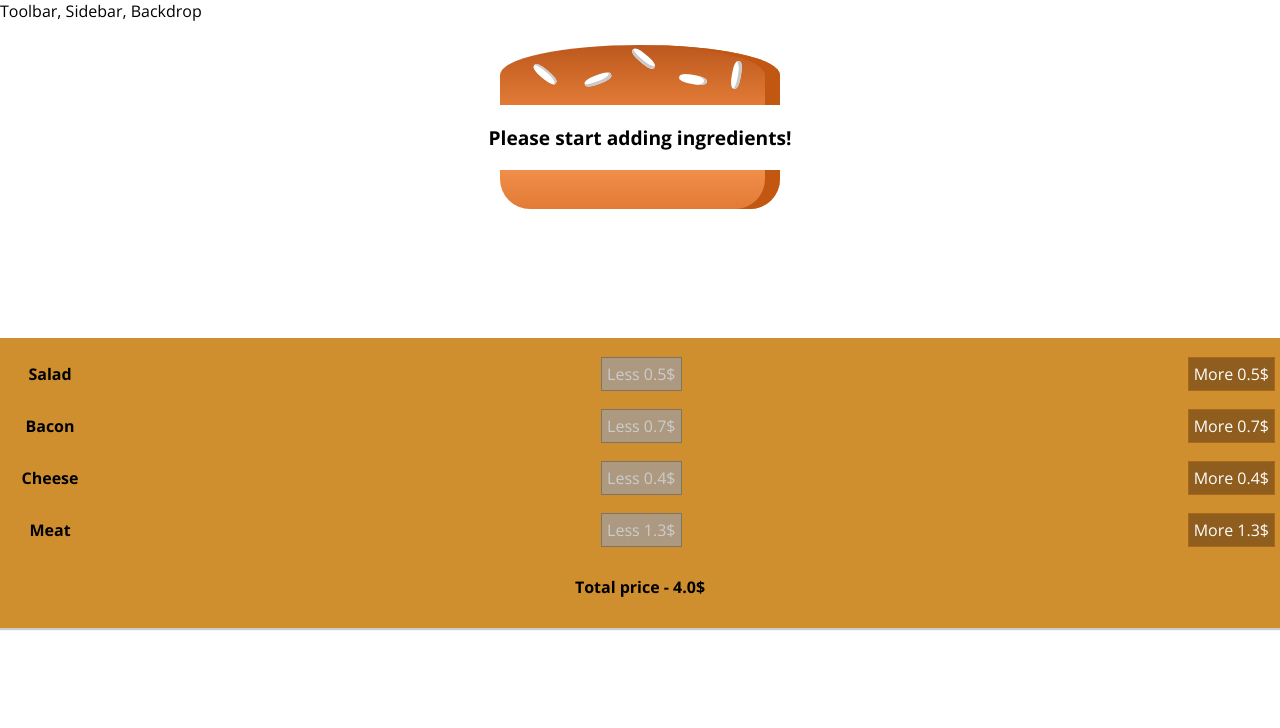
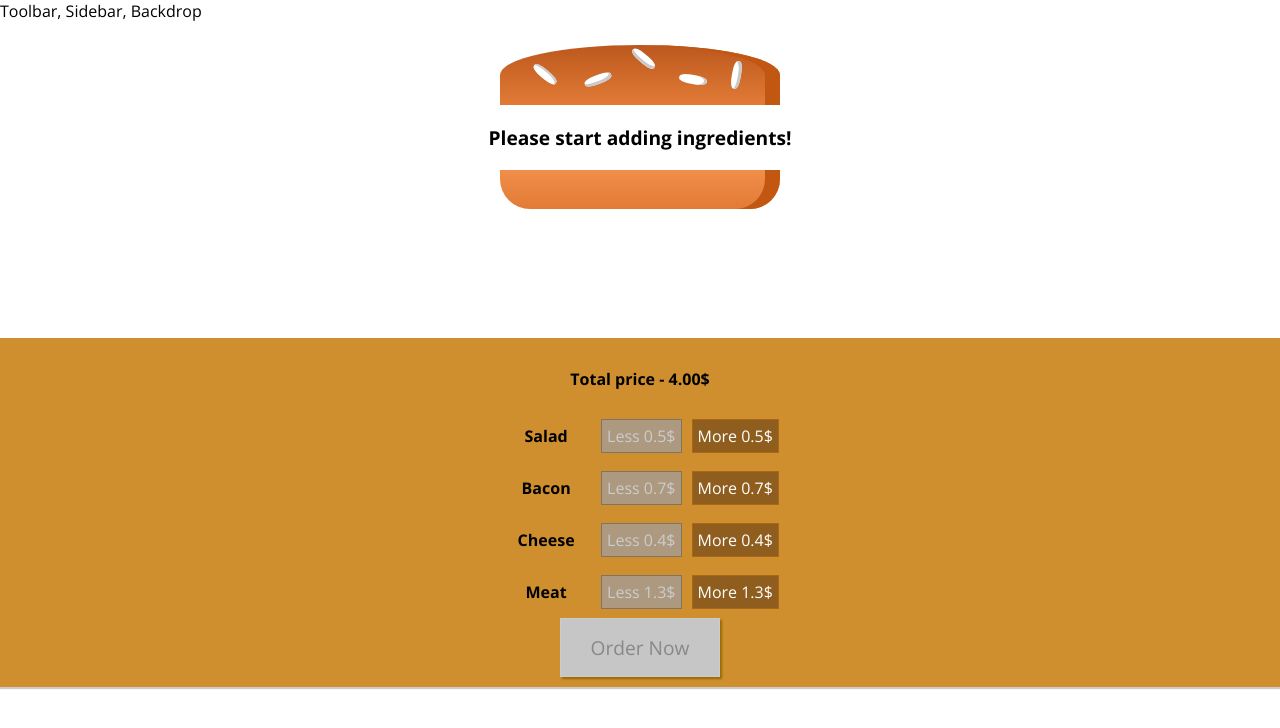
Before and after one commit to DavydovDenys/Burger_App, a React (Create React App) app: page / in a window 1280 px wide. Shown: the top 728 px of the page. Built offline with nearby package versions, Linux system fonts and the light colour scheme.

Commit message:
fix some visual bugs in BuildControl component

```diff
--- a/src/components/Burger/BuildControls/BuildControl/BuildControl.module.css
+++ b/src/components/Burger/BuildControls/BuildControl/BuildControl.module.css
@@ -1,6 +1,6 @@
 .BuildControl {
   display: flex;
-  justify-content: space-between;
+  justify-content: center;
   align-items: center;
   margin: 5px 0;
 }
--- a/src/components/Burger/BuildControls/BuildControls.js
+++ b/src/components/Burger/BuildControls/BuildControls.js
@@ -2,6 +2,7 @@ import React from "react";
 
 import classes from './BuildControls.module.css'
 import BuildControl from "./BuildControl/BuildControl";
+// import {func} from "prop-types";
 
 const controls = [
   {label: 'Salad', type: 'salad', price: 0.5},
@@ -12,9 +13,16 @@ const controls = [
 
 
 
+
 const BuildControls = (props) => {
   return (
     <div className={classes.BuildControls}>
+      {/*выводим цену за товар*/}
+
+      <div className={classes.TotalPrice}>
+        Total price - {props.totalPrice.toFixed(2)}$
+      </div>
+      {/*<p><strong>Total price: {props.totalPrice.toFixed(2)}</strong></p>*/}
       {controls.map(ctr => (
         <BuildControl
           label={ctr.label}
@@ -26,8 +34,10 @@ const BuildControls = (props) => {
       ))}
       {/*выводим цену за товар*/}
       {/*<div className={classes.TotalPrice}>Total price - {Math.floor(props.totalPrice * 100) / 100}$</div>*/}
+      <div>
+        <button disabled={!props.order} className={classes.OrderButton}>Order Now</button>
+      </div>
 
-      <div className={classes.TotalPrice}>Total price - {props.totalPrice.toFixed(1)}$</div>
     </div>
   )
 };
--- a/src/components/Burger/BuildControls/BuildControls.module.css
+++ b/src/components/Burger/BuildControls/BuildControls.module.css
@@ -9,7 +9,52 @@
   padding: 10px 0;
 }
 
+
+
 .TotalPrice {
   font-weight:bold;
   padding: 20px;
 }
+
+
+.OrderButton {
+  width: auto;
+  background-color: #DAD735;
+  outline: none;
+  cursor: pointer;
+  border: 1px solid #966909;
+  color: #966909;
+  font-family: inherit;
+  font-size: 1.2em;
+  padding: 15px 30px;
+  box-shadow: 2px 2px 2px #966909;
+}
+
+.OrderButton:hover, .OrderButton:active {
+  background-color: #A0DB41;
+  border: 1px solid #966909;
+  color: #966909;
+}
+
+.OrderButton:disabled {
+  background-color: #C7C6C6;
+  cursor: not-allowed;
+  border: 1px solid #ccc;
+  color: #888888;
+}
+
+.OrderButton:not(:disabled) {
+  animation: enable 0.3s linear;
+}
+
+@keyframes enable {
+  0% {
+    transform: scale(1);
+  }
+  60% {
+    transform: scale(1.1);
+  }
+  100% {
+    transform: scale(1);
+  }
+}
--- a/src/containers/BurgerBuilder/BurgerBuilder.js
+++ b/src/containers/BurgerBuilder/BurgerBuilder.js
@@ -11,6 +11,8 @@ const INGREDIENT_PRICES = {
   meat: 1.3
 
 };
+
+
 
 class BurgerBuilder extends Component {
   // рабочая конструкция
@@ -27,8 +29,28 @@ class BurgerBuilder extends Component {
       cheese: 0,
       meat: 0
     },
-    totalPrice: 4
+    totalPrice: 4,
+    orderButton: false
   };
+
+
+
+  checkOrderButton(ingredients) {
+    let order = 0;
+    for (let value of Object.values(ingredients)) {
+      order += value;
+    }
+    this.setState({orderButton: order})
+    /*let sum = Object.keys(ingredients)
+      .map(key => {
+        return ingredients[key];
+      })
+      .reduce((sum, el) => {
+        return sum + el;
+      }, 0)
+    this.setState({orderButton: sum > 0})*/
+  }
+
 
 
   addIngredientHandler = (type) => {
@@ -42,6 +64,7 @@ class BurgerBuilder extends Component {
 
     this.setState({ingredients: updatedIngredients, totalPrice: newPrice})
 
+    this.checkOrderButton(updatedIngredients);
   }
 
   removeIngredientHandler = (type) => {
@@ -56,6 +79,8 @@ class BurgerBuilder extends Component {
       const newPrice = oldPrice - priceMinus;
 
       this.setState({ingredients: updatedIngredients, totalPrice: newPrice})
+
+      this.checkOrderButton(updatedIngredients);
     }
   }
 
@@ -72,7 +97,8 @@ class BurgerBuilder extends Component {
           removeIngredientHandler={this.removeIngredientHandler}
           ingredientAdded={this.addIngredientHandler}
           totalPrice={this.state.totalPrice}
-          disabled={disabled}/>
+          disabled={disabled}
+          order={this.state.orderButton}/>
       </Auxiliary>
 
     );
```
